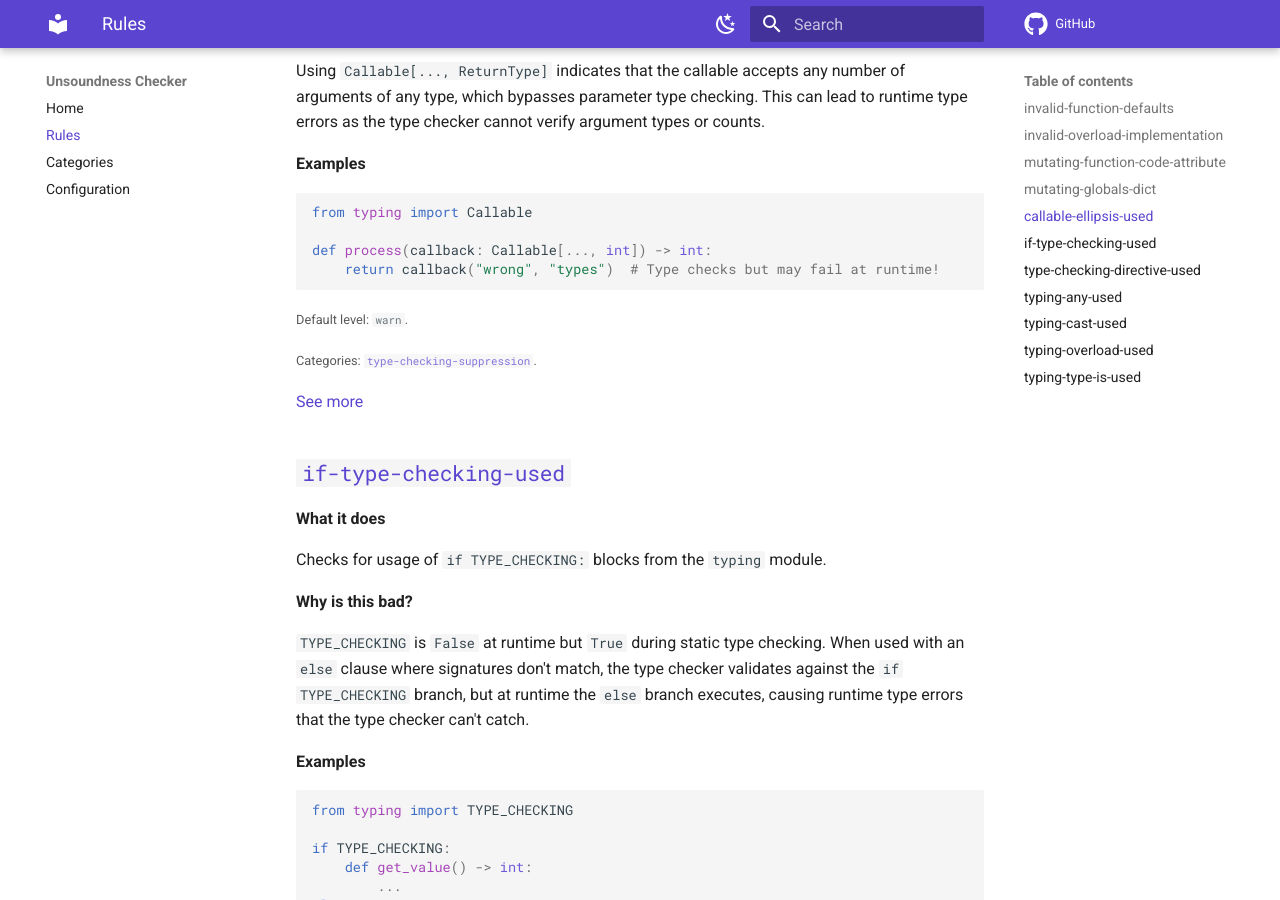
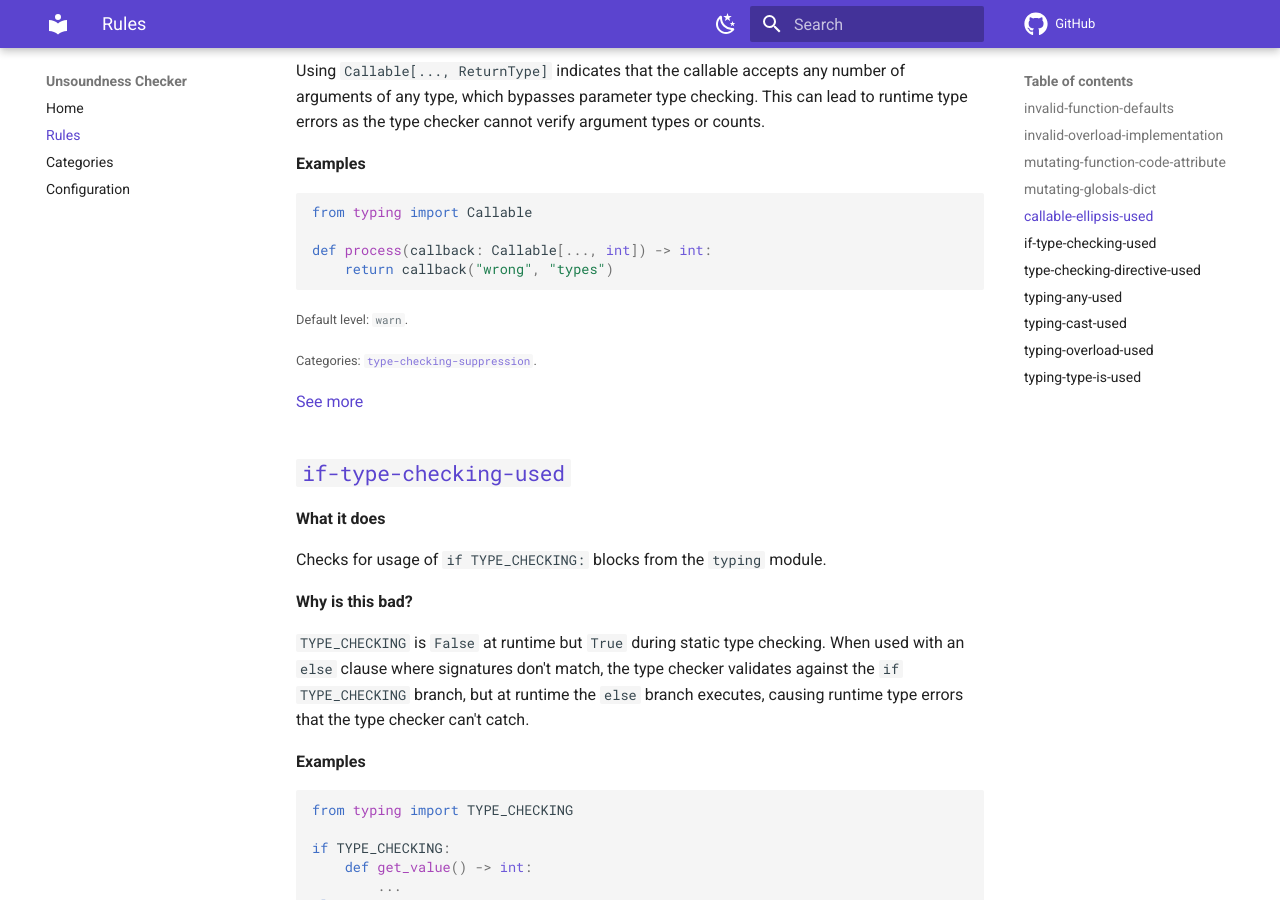
Before and after one commit to MatthewMckee4/unsoundness-checker, an MkDocs documentation site: the page built from docs/rules.md, in a window 1280 px wide and 900 px high, scrolled down 2756 px. Built offline with MkDocs 1.6.1 and Material for MkDocs 9.7.7, drawn with Linux system fonts in a browser that asks for light colours; comment, search, counter and statistics services are not loaded.

Commit message:
Update docs

````diff
--- a/docs/rules.md
+++ b/docs/rules.md
@@ -157,7 +157,7 @@ runtime type errors as the type checker cannot verify argument types or counts.
 from typing import Callable
 
 def process(callback: Callable[..., int]) -> int:
-    return callback("wrong", "types")  # Type checks but may fail at runtime!
+    return callback("wrong", "types")
 ```
 
 <small>
````
